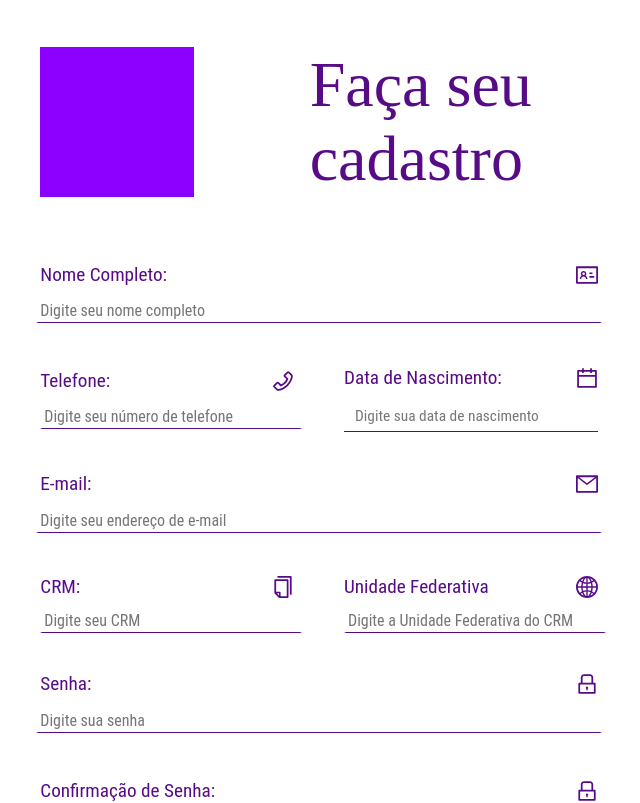
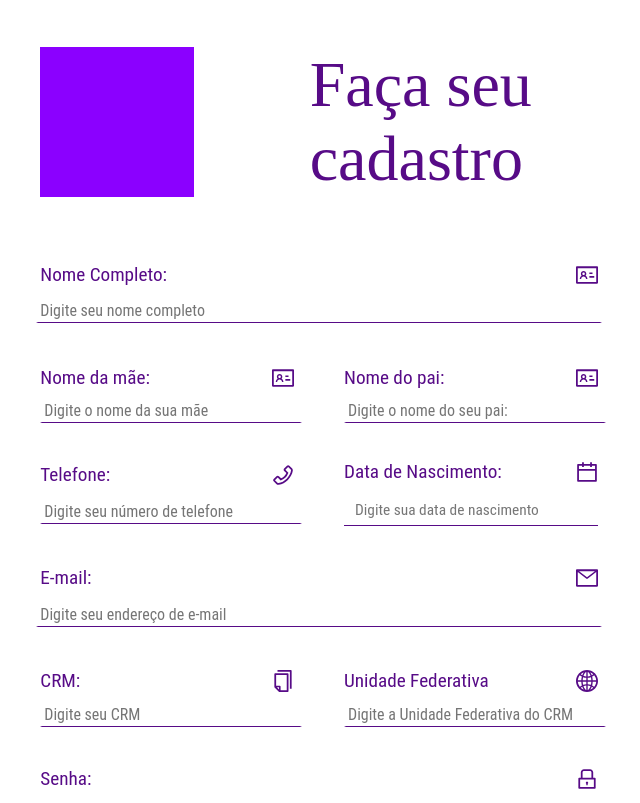
Before and after one commit to cpejr/front-web-mvpclinicas, a React (Vite) app: page /cadastro in a window 1280 px wide. Shown: the top 803 px of the page, without its empty margins (321-961 px from the left). Built offline with nearby package versions, Linux system fonts and the light colour scheme.

Commit message:
feat: Criação dos campos de input dos pais

```diff
--- a/src/pages/Cadastro/Cadastro.jsx
+++ b/src/pages/Cadastro/Cadastro.jsx
@@ -46,6 +46,8 @@ const Cadastro = () => {
     uni_federativa: '',
     senha: '',
     avatar_url: '',
+    nome_mae: '',
+    nome_pai: ''
   };
   const [usuario, setUsuario] = useState(zeraInputs);
 
@@ -63,6 +65,7 @@ const Cadastro = () => {
         [name]: value
       }))
     }
+    //console.log(usuario.nome_mae+ " "+ usuario.nome_pai)
 
   }
 
@@ -116,6 +119,43 @@ const Cadastro = () => {
               onChange={preenchendoDados}
             ></Input>
           </ConjuntoTituloInput>
+          <InputDividido>
+            <ConjuntoTituloInput>
+              <TituloIcon>
+                <TituloInput>Nome da mãe:</TituloInput>
+                <IdcardOutlined style={{ fontSize: "22px", color: "#570B87" }} />
+              </TituloIcon>
+              <Input
+                placeholder="Digite o nome da sua mãe"
+                backgroundColor="white"
+                width="100%"
+                heightMedia700="20px"
+                alignSelf="flex-start"
+                marginBottomMedia700="8%"
+                name="nome_mae"
+                value={usuario.nome_mae}
+                onChange={preenchendoDados}
+              ></Input>
+            </ConjuntoTituloInput>
+            <ConjuntoTituloInput>
+              <TituloIcon>
+                <TituloInput>Nome do pai: </TituloInput>
+                <IdcardOutlined style={{ fontSize: "22px", color: "#570B87" }} />
+              </TituloIcon>
+              <Input
+                placeholder="Digite o nome do seu pai:"
+                backgroundColor="white"
+                width="100%"
+                heightMedia700="20px"
+                justifyContent="flex-start"
+                alignSelf="flex-start"
+                marginBottomMedia700="8%"
+                name="nome_pai"
+                value={usuario.nome_pai}
+                onChange={preenchendoDados}
+              ></Input>
+            </ConjuntoTituloInput>
+          </InputDividido>
           <InputDividido>
             <ConjuntoTituloInput>
               <TituloIcon>
```
